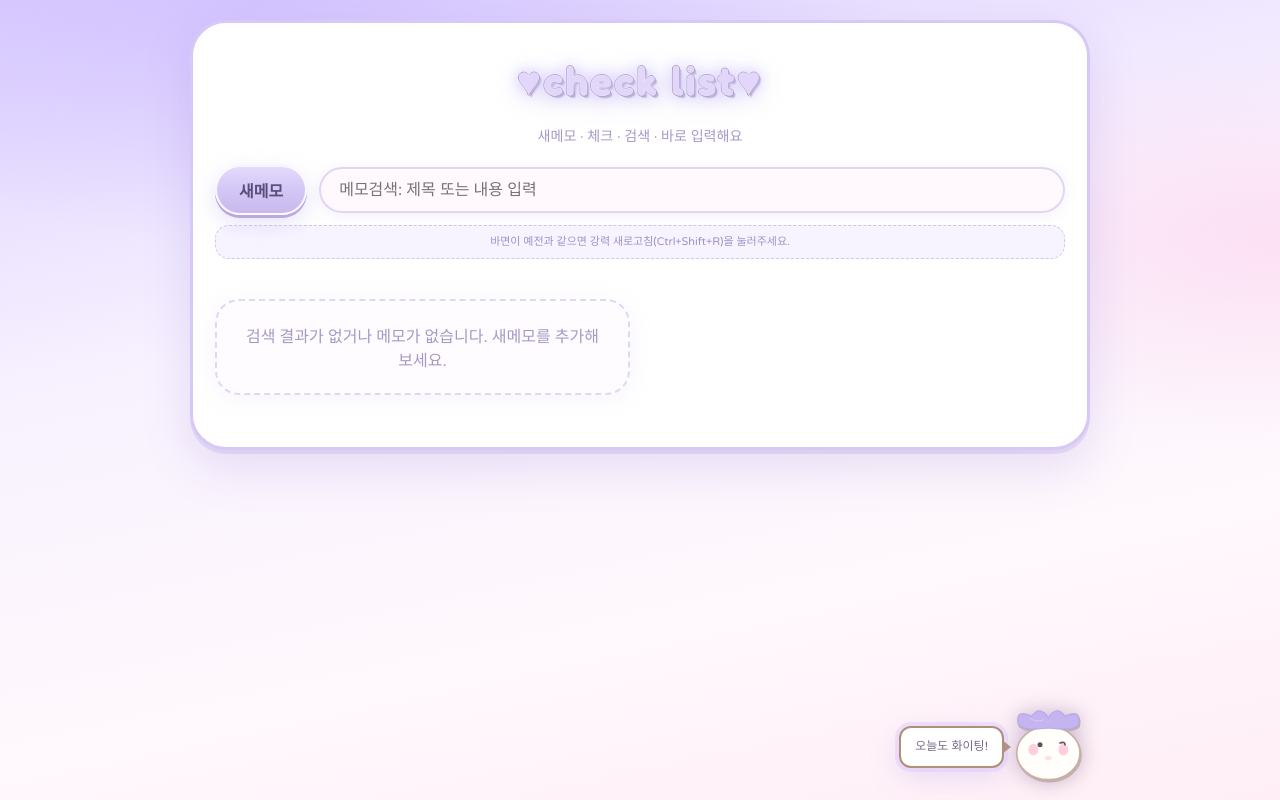
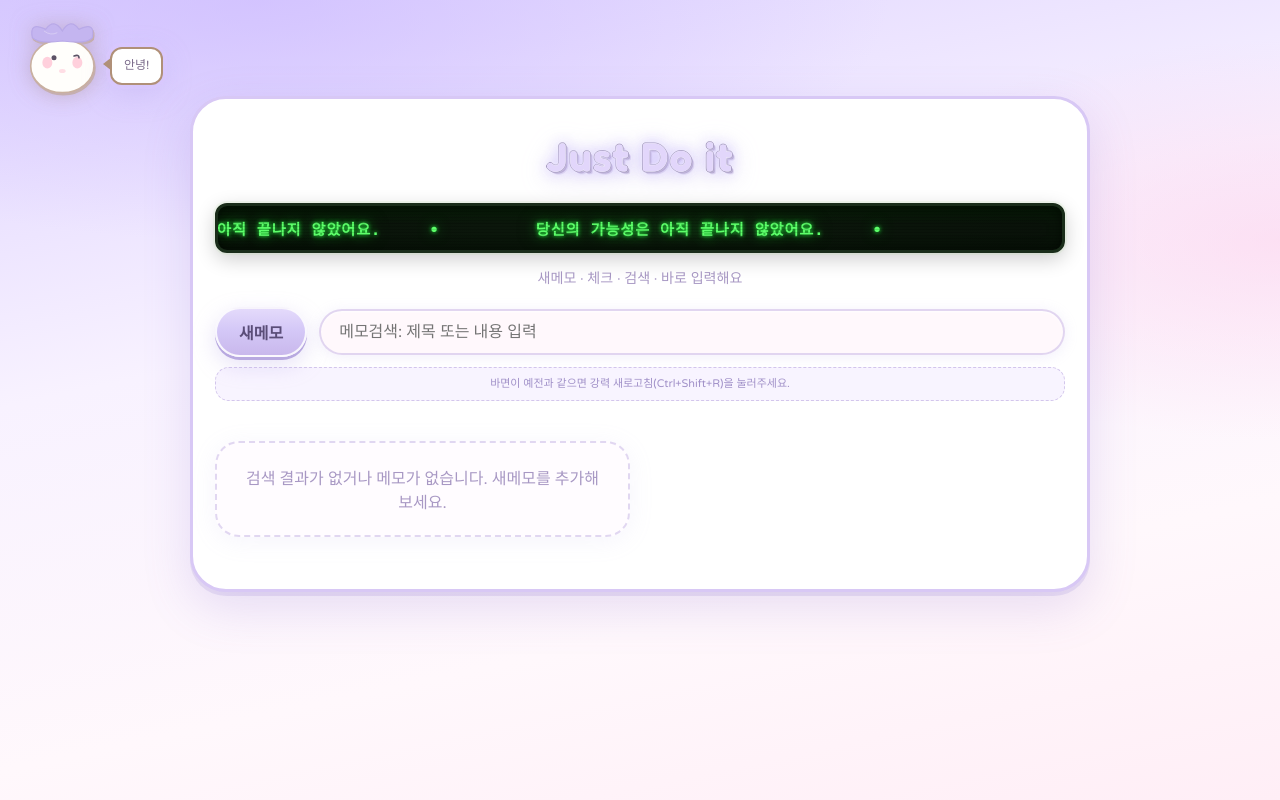
Before and after one commit to psanup2022-design/memo-app-05, a React (Vite) app: page / in a window 1280 px wide. Built offline with nearby package versions, Linux system fonts and the light colour scheme.

Commit message:
UI: Just Do it 헤더, 전광판 명언, 왼쪽 상단 마스코트
Made-with: Cursor

```diff
--- a/src/App.css
+++ b/src/App.css
@@ -2,7 +2,7 @@
 
 .app-shell {
   min-height: 100vh;
-  padding: 20px 12px 110px;
+  padding: 96px 12px 32px;
   background:
     radial-gradient(ellipse 90% 55% at 20% 0%, rgba(200, 180, 255, 0.55), transparent 55%),
     radial-gradient(ellipse 70% 50% at 100% 30%, rgba(255, 200, 230, 0.45), transparent 50%),
@@ -35,7 +35,7 @@
   border: 1px dashed rgba(180, 160, 220, 0.55);
 }
 
-/* —— 헤더: ♥check list♥ 버블 글자 —— */
+/* —— 헤더: Just Do it + 전광판 명언 —— */
 .app-header {
   text-align: center;
   margin-bottom: 6px;
@@ -52,8 +52,8 @@
   font-family: 'Fredoka', 'Varela Round', sans-serif;
   font-weight: 600;
   font-size: clamp(1.85rem, 5vw, 2.5rem);
-  letter-spacing: 0.06em;
-  text-transform: lowercase;
+  letter-spacing: 0.04em;
+  text-transform: none;
   color: #e2d6fb;
   text-shadow:
     0 0 1px #fff,
@@ -69,9 +69,96 @@
 }
 
 .app-header__sub {
-  margin: 12px 0 0;
+  margin: 14px 0 0;
   font-size: 0.88rem;
   color: #a898c4;
+}
+
+/* 전광판(LED) 스타일 마키 */
+.quote-led {
+  margin: 14px 0 0;
+  width: 100%;
+}
+
+.quote-led__viewport {
+  position: relative;
+  overflow: hidden;
+  border-radius: 12px;
+  border: 3px solid #1a2d1a;
+  background:
+    linear-gradient(180deg, rgba(0, 40, 0, 0.35) 0%, transparent 40%, transparent 60%, rgba(0, 0, 0, 0.25) 100%),
+    linear-gradient(90deg, #0a120a 0%, #0d1a0d 50%, #0a120a 100%);
+  box-shadow:
+    inset 0 2px 14px rgba(0, 0, 0, 0.65),
+    inset 0 0 24px rgba(0, 80, 0, 0.12),
+    0 0 0 2px rgba(180, 220, 160, 0.15),
+    0 6px 20px rgba(0, 0, 0, 0.2);
+}
+
+.quote-led__viewport::after {
+  content: '';
+  position: absolute;
+  inset: 0;
+  background: repeating-linear-gradient(
+    0deg,
+    transparent 0,
+    transparent 2px,
+    rgba(0, 0, 0, 0.11) 2px,
+    rgba(0, 0, 0, 0.11) 3px
+  );
+  pointer-events: none;
+  border-radius: 9px;
+}
+
+.quote-led__track {
+  display: flex;
+  width: max-content;
+  padding: 11px 0;
+  animation: quote-led-scroll var(--quote-led-dur, 22s) linear infinite;
+}
+
+.quote-led__segment {
+  flex-shrink: 0;
+  padding: 0 1.5rem;
+  font-family: ui-monospace, 'Consolas', 'Malgun Gothic', monospace;
+  font-weight: 700;
+  font-size: clamp(0.8rem, 2.1vw, 0.95rem);
+  letter-spacing: 0.06em;
+  color: #5dff6a;
+  text-shadow:
+    0 0 4px #2aff44,
+    0 0 14px rgba(42, 255, 68, 0.55),
+    0 0 28px rgba(0, 200, 40, 0.25);
+  white-space: nowrap;
+}
+
+@keyframes quote-led-scroll {
+  from {
+    transform: translateX(0);
+  }
+  to {
+    transform: translateX(-50%);
+  }
+}
+
+@media (prefers-reduced-motion: reduce) {
+  .quote-led__track {
+    animation: none;
+    width: 100%;
+    justify-content: center;
+    flex-wrap: wrap;
+    transform: none;
+  }
+
+  .quote-led__segment[aria-hidden='true'] {
+    display: none;
+  }
+
+  .quote-led__segment {
+    white-space: normal;
+    text-align: center;
+    padding: 10px 14px;
+  }
 }
 
 /* —— 툴바 —— */
@@ -393,27 +480,27 @@
   border-color: rgba(200, 185, 230, 0.35);
 }
 
-/* —— 하단: 말풍선(갈색 테두리 + 보라 글로우) + 캐릭터 —— */
-.app-footer {
+/* —— 왼쪽 상단: 토끼 + 말풍선 —— */
+.app-mascot {
   position: fixed;
-  right: max(10px, calc(50vw - 460px));
-  bottom: 10px;
+  top: 14px;
+  left: 14px;
   display: flex;
   flex-direction: row;
   align-items: flex-end;
   gap: 0;
   pointer-events: none;
-  z-index: 2;
+  z-index: 10;
 }
 
-.app-footer__speech {
+.app-mascot__speech {
   position: relative;
-  margin-right: -4px;
-  margin-bottom: 22px;
-  padding: 10px 14px 11px;
-  max-width: 148px;
+  margin-left: -4px;
+  margin-bottom: 18px;
+  padding: 8px 12px 9px;
+  max-width: min(200px, 42vw);
   font-size: 12px;
-  line-height: 1.4;
+  line-height: 1.45;
   color: #7a6a8a;
   background: #fff;
   border: 2px solid #b09078;
@@ -423,32 +510,37 @@
     0 8px 28px rgba(184, 169, 232, 0.35);
 }
 
-.app-footer__speech::after {
+.app-mascot__speech::after {
   content: '';
   position: absolute;
-  right: -9px;
+  left: -9px;
   bottom: 12px;
-  border-width: 7px 0 7px 9px;
+  border-width: 7px 9px 7px 0;
   border-style: solid;
-  border-color: transparent transparent transparent #b09078;
+  border-color: transparent #b09078 transparent transparent;
 }
 
-.app-footer__speech span {
+.app-mascot__speech span {
   display: block;
 }
 
-.app-footer__bunny {
+.app-mascot__bunny {
   filter: drop-shadow(0 0 10px rgba(184, 169, 232, 0.55)) drop-shadow(1px 2px 0 #c9b0a0);
 }
 
-.app-footer__bunny svg ellipse:first-child {
+.app-mascot__bunny svg ellipse:first-child {
   stroke: #c9b0a0;
 }
 
 @media (max-width: 520px) {
-  .app-footer {
-    right: 6px;
-    transform: scale(0.85);
-    transform-origin: bottom right;
+  .app-mascot {
+    transform: scale(0.88);
+    transform-origin: top left;
+    top: 8px;
+    left: 6px;
+  }
+
+  .app-shell {
+    padding-top: 88px;
   }
 }
--- a/src/App.jsx
+++ b/src/App.jsx
@@ -4,6 +4,82 @@ import './App.css'
 const STORAGE_KEY = 'memo-app-c05-notes'
 const EMPTY_TITLE = '\uC81C\uBAA9 \uC5C6\uB294 \uBA54\uBAA8'
 const EMPTY_ITEM_TEXT = '\uD56D\uBAA9\uC744 \uC785\uB825\uD558\uC138\uC694.'
+
+/** 로컬 달력 기준 YYYY-MM-DD */
+function localDateKey(d = new Date()) {
+  const y = d.getFullYear()
+  const m = String(d.getMonth() + 1).padStart(2, '0')
+  const day = String(d.getDate()).padStart(2, '0')
+  return `${y}-${m}-${day}`
+}
+
+function stableHash32(s) {
+  let h = 2166136261
+  for (let i = 0; i < s.length; i++) {
+    h ^= s.charCodeAt(i)
+    h = Math.imul(h, 16777619)
+  }
+  return h >>> 0
+}
+
+const DAILY_QUOTES = [
+  '오늘의 한 걸음이 내일의 나를 바꿉니다.',
+  '시작이 반입니다. 지금이 가장 빠른 때예요.',
+  '포기하지 않는 한, 실패는 없습니다.',
+  '작은 진전도 축하할 가치가 있어요.',
+  '당신은 생각보다 훨씬 단단합니다.',
+  '완벽하지 않아도 괜찮아요. 계속 가면 됩니다.',
+  '느려도 멈추지만 않으면 돼요.',
+  '오늘 할 수 있는 일에 집중해 보세요.',
+  '실수는 배움의 또 다른 이름이에요.',
+  '한 번에 다 하려 하지 말고, 한 가지씩.',
+  '비교보다는 어제의 나와 비교해 보세요.',
+  '쉬는 것도 성장의 일부입니다.',
+  '용기는 두려움이 없는 게 아니라 두려움 속에서도 나아가는 거예요.',
+  '지금 이 순간에 최선을 다하면 충분해요.',
+  '꾸준함이 재능을 이길 때가 많아요.',
+  '작은 습관이 큰 결과를 만듭니다.',
+  '당신의 속도로 가면 됩니다.',
+  '오늘도 스스로를 응원해 주세요.',
+  '할 수 있다고 믿는 순간, 이미 절반은 왔어요.',
+  '결과가 아니라 과정에서 의미를 찾아보세요.',
+  '한 걸음씩이면 충분히 멀리 갈 수 있어요.',
+  '지금까지 온 것만으로도 대단해요.',
+  '실패는 끝이 아니라 방향을 바꾸는 신호예요.',
+  '오늘의 선택이 내일을 만듭니다.',
+  '자신에게 친절해지는 연습을 해 보세요.',
+  '불안해도 괜찮아요. 그 안에서도 할 수 있어요.',
+  '작게라도 매일 쌓아 보세요.',
+  '당신의 노력은 분명 빛을 받을 거예요.',
+  '다른 사람의 속도에 맞출 필요는 없어요.',
+  '오늘 하루, 스스로에게 고마워해 보세요.',
+  '의심이 들 때일수록 한 번 더 해보세요.',
+  '지금 하는 일에 의미가 있어요.',
+  '완벽한 하루보다 진솔한 하루가 더 값져요.',
+  '작은 칭찬 한마디가 큰 힘이 됩니다.',
+  '당신은 혼자가 아니에요. 오늘도 함께해요.',
+  '오늘의 나를 믿고 한 번 더 시도해 보세요.',
+  '어려움은 당신을 단단하게 만듭니다.',
+  '천천히 가도, 앞으로 가면 됩니다.',
+  '오늘의 집중이 내일의 여유를 만들어요.',
+  '포기하고 싶은 날일수록 조금만 더 가 보세요.',
+  '당신의 가능성은 아직 끝나지 않았어요.',
+  '작은 성취도 큰 박수를 보내 주세요.',
+  '오늘도 화이팅! 당신은 충분히 잘하고 있어요.',
+  '마음이 흔들려도, 다시 세울 수 있어요.',
+  '지금 이 길이 당신만의 길이에요.',
+  '한숨 쉬고 다시 시작해도 괜찮아요.',
+  '오늘의 선택을 후회하지 않게, 정직하게.',
+  '당신의 시간은 당신 것이에요. 소중히 써요.',
+  '작은 변화가 큰 차이를 만듭니다.',
+  '오늘도 멋지게, 당신다운 하루 되세요.',
+]
+
+function getQuoteForLocalDay(d = new Date()) {
+  if (DAILY_QUOTES.length === 0) return ''
+  const i = stableHash32(localDateKey(d)) % DAILY_QUOTES.length
+  return DAILY_QUOTES[i]
+}
 
 /** localStorage 등에서 문자열로 들어온 값 때문에 체크 UI가 깨지지 않게 함 */
 function normalizeChecked(value) {
@@ -91,6 +167,18 @@ export default function App() {
       return title.includes(keyword) || checklistText.includes(keyword)
     })
   }, [notes, searchKeyword])
+
+  const dailyQuote = useMemo(() => getQuoteForLocalDay(new Date()), [])
+
+  const marqueeSegment = useMemo(() => {
+    const q = dailyQuote.trim() || '오늘도 화이팅!'
+    return `${q}\u3000\u3000\u3000\u2022\u3000\u3000\u3000`
+  }, [dailyQuote])
+
+  const marqueeDurationSec = useMemo(() => {
+    const len = marqueeSegment.length
+    return Math.min(50, Math.max(14, len * 0.32))
+  }, [marqueeSegment])
 
   const handleCreateNote = () => {
     const nextNote = createBlankNote()
@@ -259,8 +347,21 @@ export default function App() {
       <div className="app">
       <header className="app-header">
         <h1 className="app-header__title">
-          <span className="app-header__title-inner">{'\u2665'}check list{'\u2665'}</span>
+          <span className="app-header__title-inner">Just Do it</span>
         </h1>
+        <div className="quote-led" aria-label={dailyQuote}>
+          <div className="quote-led__viewport">
+            <div
+              className="quote-led__track"
+              style={{ '--quote-led-dur': `${marqueeDurationSec}s` }}
+            >
+              <span className="quote-led__segment">{marqueeSegment}</span>
+              <span className="quote-led__segment" aria-hidden="true">
+                {marqueeSegment}
+              </span>
+            </div>
+          </div>
+        </div>
         <p className="app-header__sub">
           {'\uC0C8\uBA54\uBAA8 · \uCCB4\uD06C · \uAC80\uC0C9 · \uBC14\uB85C \uC785\uB825\uD574\uC694'}
         </p>
@@ -376,11 +477,8 @@ export default function App() {
       </main>
       </div>
 
-      <footer className="app-footer" aria-hidden="true">
-        <div className="app-footer__speech">
-          <span>{'\uC624\uB298\uB3C4 \uD654\uC774\uD305!'}</span>
-        </div>
-        <div className="app-footer__bunny" aria-hidden="true">
+      <aside className="app-mascot" aria-label={'\uB9C8\uC2A4\uCF54\uD2B8'}>
+        <div className="app-mascot__bunny" aria-hidden="true">
           <svg viewBox="0 0 120 100" width="100" height="84" xmlns="http://www.w3.org/2000/svg">
             <ellipse cx="58" cy="62" rx="38" ry="32" fill="#fffefb" stroke="#e8d4f0" strokeWidth="2" />
             <ellipse cx="40" cy="58" rx="6" ry="7" fill="#ffd0dc" />
@@ -397,7 +495,10 @@ export default function App() {
             <path d="M36 20 Q44 26 52 22" fill="none" stroke="#dfd6f5" strokeWidth="1" opacity="0.8" />
           </svg>
         </div>
-      </footer>
+        <div className="app-mascot__speech">
+          <span>{'\uC548\uB155!'}</span>
+        </div>
+      </aside>
     </div>
   )
 }
```
